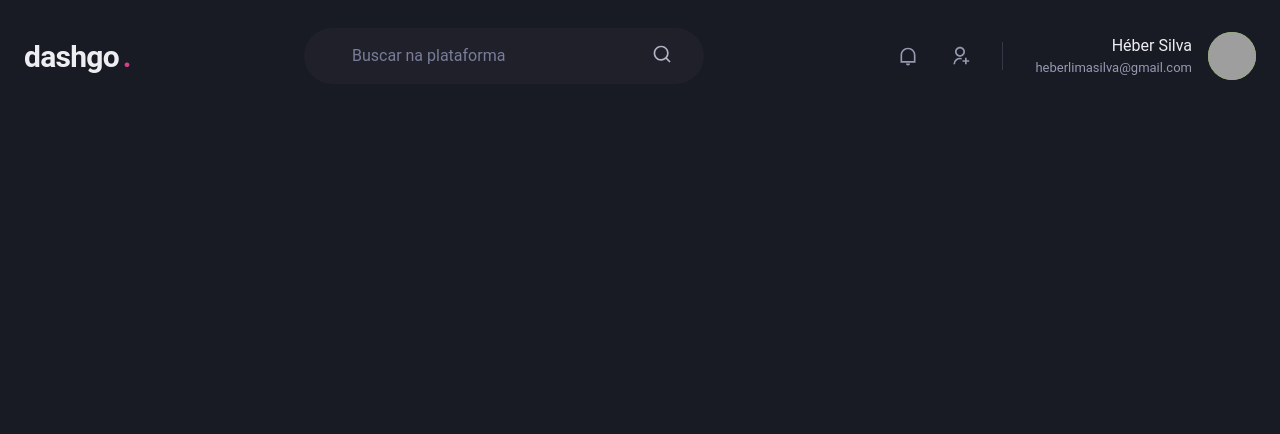
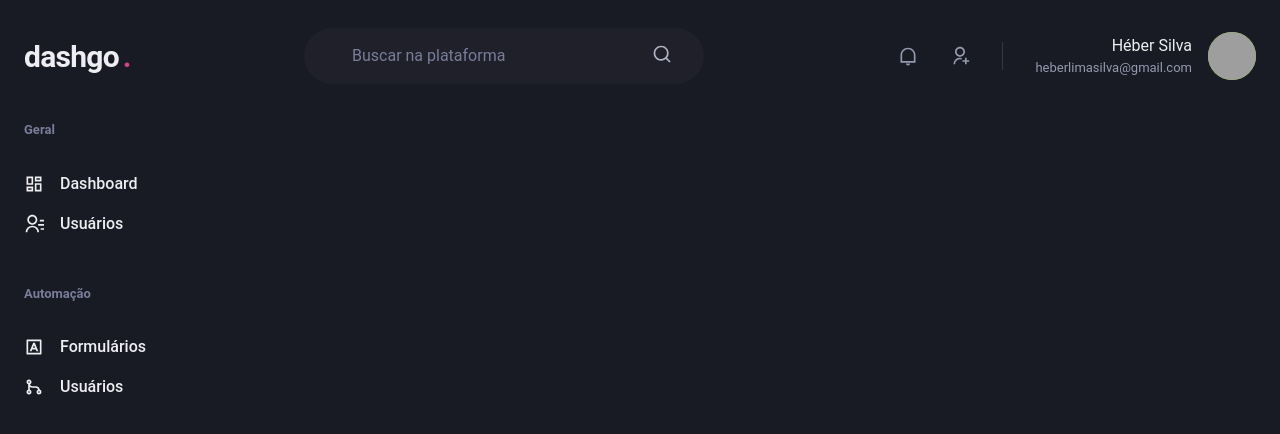
Before and after one commit to heber364/dashgo, a Next.js app: page /dashboard in a window 1280 px wide. Shown: the top 434 px of the page. Built offline with nearby package versions, Linux system fonts and the light colour scheme; grey boxes are pictures that could not be loaded.

Commit message:
Criando o component sidebar

```diff
--- /dev/null
+++ b/src/components/Sidebar.tsx
@@ -0,0 +1,37 @@
+import { Box, Stack, Text, Link, Icon } from "@chakra-ui/react";
+import { RiContactsLine, RiDashboardLine, RiGitMergeLine, RiInputMethodLine } from "react-icons/ri";
+
+export function Sidebar(){
+    return(
+        <Box as="aside" w="64" mr="8">
+            <Stack spacing="12" align="flex-start">
+                <Box>
+                    <Text fontWeight="bold" color="gray.400" fontSize="small">Geral</Text>
+                    <Stack spacing="4" mt="8" align="stretch">
+                        <Link display="flex" alignItems="center" >
+                            <Icon as={RiDashboardLine} fontSize="20"/>
+                            <Text ml="4" fontWeight="medium">Dashboard</Text>
+                        </Link>
+                        <Link display="flex" alignItems="center" >
+                            <Icon as={RiContactsLine} fontSize="20"/>
+                            <Text ml="4" fontWeight="medium">Usuários</Text>
+                        </Link>
+                    </Stack>
+                </Box>
+                <Box>
+                    <Text fontWeight="bold" color="gray.400" fontSize="small">Automação</Text>
+                    <Stack spacing="4" mt="8" align="stretch">
+                        <Link display="flex" alignItems="center" >
+                            <Icon as={RiInputMethodLine} fontSize="20"/>
+                            <Text ml="4" fontWeight="medium">Formulários</Text>
+                        </Link>
+                        <Link display="flex" alignItems="center" >
+                            <Icon as={RiGitMergeLine} fontSize="20"/>
+                            <Text ml="4" fontWeight="medium">Usuários</Text>
+                        </Link>
+                    </Stack>
+                </Box>
+            </Stack>
+        </Box>
+    )
+}
--- a/src/pages/dashboard.tsx
+++ b/src/pages/dashboard.tsx
@@ -1,8 +1,17 @@
+import { Flex } from "@chakra-ui/react";
 import { Header } from "../components/Header";
+import { Sidebar } from "../components/Sidebar";
 
 export default function Dashboard(){
     return(
-        <Header />
+        <Flex direction="column" h="100vh">
+            <Header />
+
+            <Flex width="100%" my="6" maxW={1480} mx="auto" px="6">
+                <Sidebar />
+            </Flex>
+        </Flex>
+
 
 
     )
```
